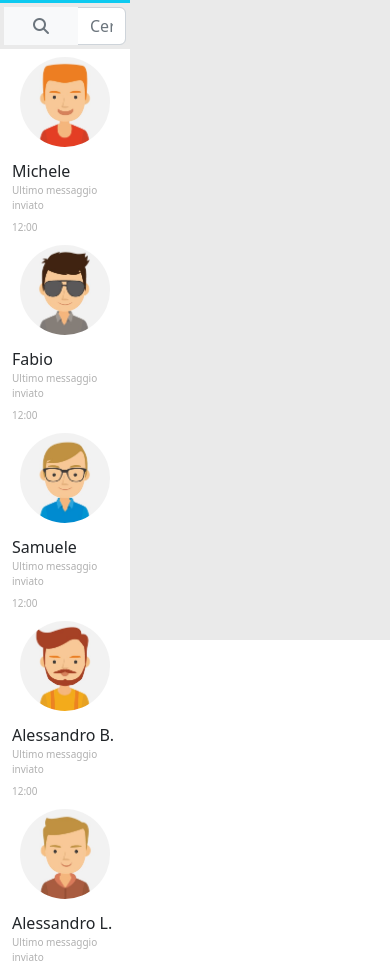
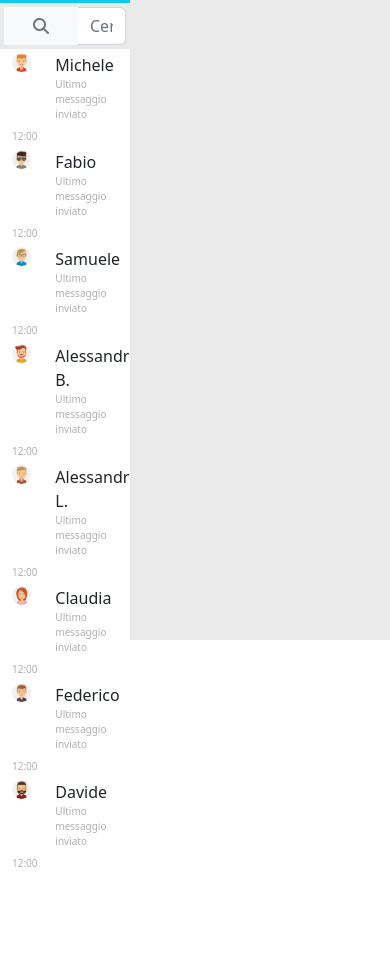
Before and after one commit to Wolf-23/vue-boolzapp, a plain HTML site: page index.html in a window 390 px wide. Shown: the part 299-1267 px from the top of the page. After the commit the page ends 1172 px from the top, so only its background shows below. Drawn offline with nearby package versions, Linux system fonts and the light colour scheme.

Commit message:
Push di controllo 2

```diff
--- a/css/style.css
+++ b/css/style.css
@@ -20,6 +20,8 @@ body {
     width: 15%;
 }
 
+.myActiveContactsPhoto
+
 .myProfile,
 .mySearch,
 .myActiveContacts {
--- a/index.html
+++ b/index.html
@@ -11,7 +11,7 @@
     </head>
     <body>
         <div id="app">
-            <div class="container myContainer">
+            <div class="container-md myContainer">
                 <div class="row">
                     <div class="col-4">
                         <div class="row myProfile">
@@ -57,14 +57,14 @@
                         <div class="row myContacts">
                             <div class="col-12 bg-white">
                                 <div class="row"  v-for="(user, x) in contacts">
-                                    <div class="col-md-3">
-                                        <img class="img-fluid rounded-circle p-2" :src="'img/avatar' + user.avatar + '.jpg'">
+                                    <div class="col-4 col-md-3">
+                                        <img class="img-fluid rounded-circle p-xl-2 p-lg-1" :src="'img/avatar' + user.avatar + '.jpg'">
                                     </div>
-                                    <div class="col-md-7 pt-1">
+                                    <div class="col-6 col-md-7 pt-1">
                                         <span class="d-block">{{user.name}}</span>
                                         <span class="d-block myLastMessage">Ultimo messaggio inviato</span>
                                     </div>
-                                    <div class="col-md-2">
+                                    <div class="col-2 col-md-2">
                                         <span class="myTime">12:00</span>
                                     </div>
                                 </div>
```
